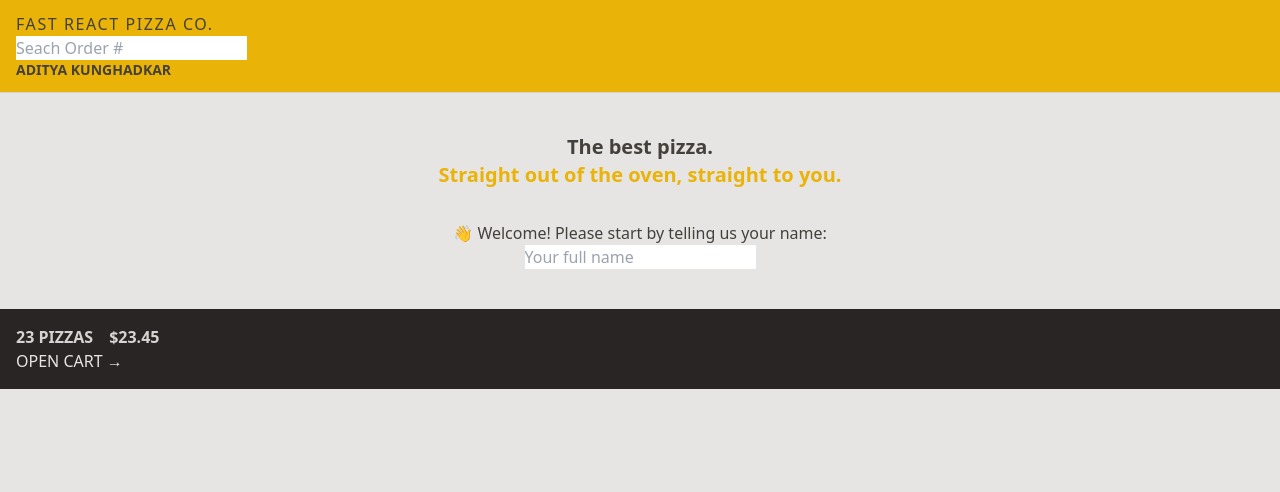
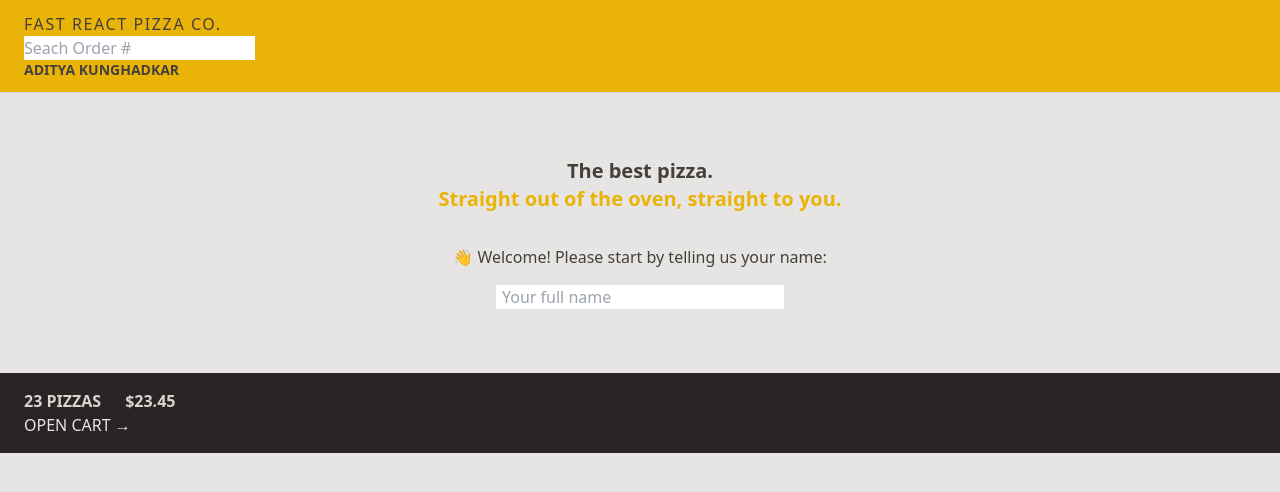
Before and after one commit to ADITYA4X/Fast-React-Pizza-Co, a React (Vite) app: page / in a window 1280 px wide. Shown: the top 492 px of the page. Built offline with nearby package versions, Linux system fonts and the light colour scheme.

Commit message:
Updated file

```diff
--- a/src/features/cart/CartOverview.jsx
+++ b/src/features/cart/CartOverview.jsx
@@ -2,8 +2,8 @@
 
 function CartOverview() {
   return (
-    <div className="bg-stone-800 p-4 uppercase text-stone-200">
-      <p className="space-x-4 font-semibold text-stone-300">
+    <div className="bg-stone-800 px-4 py-4 text-sm uppercase text-stone-200 sm:px-6 md:text-base">
+      <p className="space-x-4 font-semibold text-stone-300 sm:space-x-6">
         <span>23 pizzas</span>
         <span>$23.45</span>
       </p>
--- a/src/features/user/CreateUser.jsx
+++ b/src/features/user/CreateUser.jsx
@@ -9,13 +9,16 @@
 
   return (
     <form onSubmit={handleSubmit}>
-      <p>👋 Welcome! Please start by telling us your name:</p>
+      <p className="mb-4 text-sm text-stone-700 md:text-base">
+        👋 Welcome! Please start by telling us your name:
+      </p>
 
       <input
         type="text"
         placeholder="Your full name"
         value={username}
         onChange={(e) => setUsername(e.target.value)}
+        className="w-72 px-1.5"
       />
 
       {username !== '' && (
--- a/src/ui/Header.jsx
+++ b/src/ui/Header.jsx
@@ -4,7 +4,7 @@
 
 function Header() {
   return (
-    <header className="border-b border-stone-300 bg-yellow-500 px-4 py-3 uppercase">
+    <header className="border-b border-stone-300 bg-yellow-500 px-4 py-3 uppercase sm:px-6">
       <Link to="/" className="tracking-widest">
         Fast React Pizza Co.
       </Link>
--- a/src/ui/Home.jsx
+++ b/src/ui/Home.jsx
@@ -2,7 +2,7 @@
 
 function Home() {
   return (
-    <div className="my-10 text-center">
+    <div className="my-10 text-center sm:my-16 ">
       <h1 className="mb-8  text-xl font-semibold">
         The best pizza.
         <br />
```
